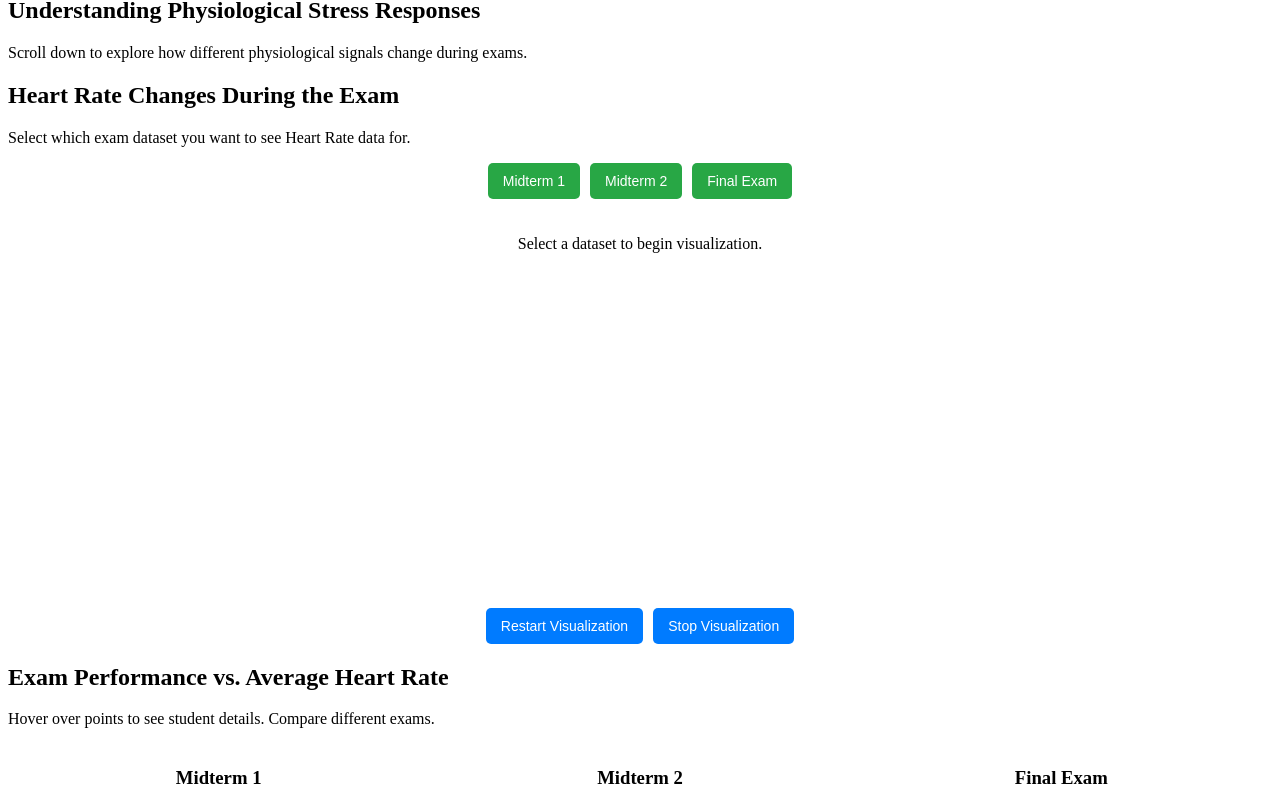
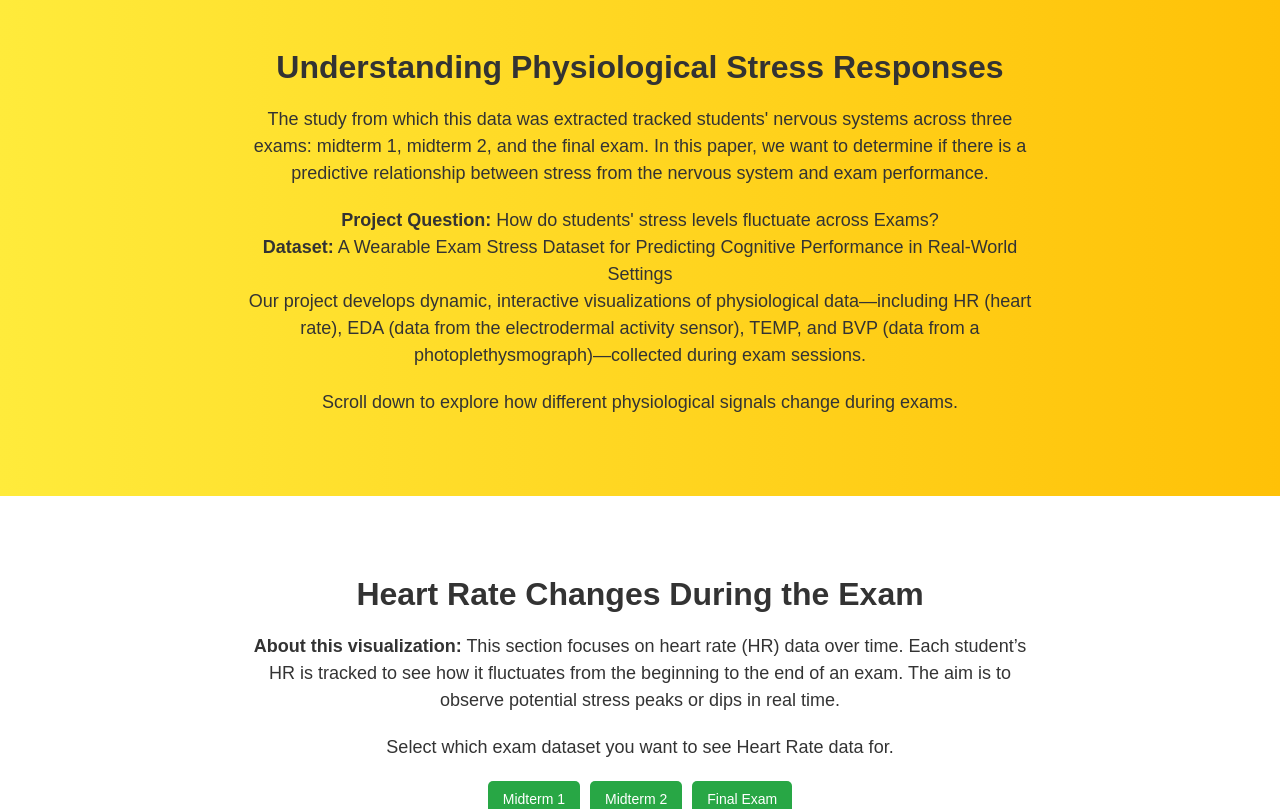
Before and after one commit to rumelikyan/DSC106---Final-Project, a plain HTML site: page index.html in a window 1280 px wide. Shown: the part 871-1680 px from the top of the page. Drawn offline with nearby package versions, Linux system fonts and the light colour scheme.

Commit message:
Changed styling and added bio's + a bit of write up

```diff
--- a/index.html
+++ b/index.html
@@ -115,7 +115,7 @@
 </head>
 
 <body>
-    <!-- ========== INTRO SECTION (unchanged) ========== -->
+    <!-- ========== INTRO SECTION (BLUE) ========== -->
     <section id="intro">
         <h1>How Stressed Are You Right Now?</h1>
         <p>
@@ -130,17 +130,34 @@
         <button id="restart-test-btn" style="display: none;">Take Test Again</button>
     </section>
 
-    <!-- Placeholder for Visualizations -->
-    <section id="visualizations">
+    <!-- ========== VISUALIZATIONS SECTION (YELLOW) ========== -->
+    <section id="visualizations" class="yellow-section">
         <h2>Understanding Physiological Stress Responses</h2>
+        <p>
+            The study from which this data was extracted tracked students' nervous systems across three exams:
+            midterm 1, midterm 2, and the final exam. In this paper, we want to determine if there is a predictive
+            relationship between stress from the nervous system and exam performance.
+        </p>
+        <p>
+            <strong>Project Question:</strong> How do students' stress levels fluctuate across Exams?<br>
+            <strong>Dataset:</strong> A Wearable Exam Stress Dataset for Predicting Cognitive Performance in Real-World Settings<br>
+            Our project develops dynamic, interactive visualizations of physiological data—including HR (heart rate),
+            EDA (data from the electrodermal activity sensor), TEMP, and BVP (data from a photoplethysmograph)—collected
+            during exam sessions.
+        </p>
         <p>Scroll down to explore how different physiological signals change during exams.</p>
     </section>
 
-    <!-- HEART RATE VISUALIZATION SECTION (unchanged) -->
-    <section id="heart-rate">
+    <!-- ========== HEART RATE VISUALIZATION (WHITE) ========== -->
+    <section id="heart-rate" class="white-section">
         <h2>Heart Rate Changes During the Exam</h2>
+        <p>
+            <strong>About this visualization:</strong> This section focuses on heart rate (HR) data over time.
+            Each student’s HR is tracked to see how it fluctuates from the beginning to the end of an exam.
+            The aim is to observe potential stress peaks or dips in real time.
+        </p>
+
         <p>Select which exam dataset you want to see Heart Rate data for.</p>
-
         <div class="exam-buttons">
             <button onclick="loadExamData('merged_midterm1_data.csv')">Midterm 1</button>
             <button onclick="loadExamData('merged_midterm2_data.csv')">Midterm 2</button>
@@ -161,10 +178,14 @@
         </div>
     </section>
 
-    <!-- SCATTER PLOTS (unchanged) -->
-    <section id="exam-performance">
+    <!-- ========== SCATTER PLOTS (YELLOW) ========== -->
+    <section id="exam-performance" class="yellow-section">
         <h2>Exam Performance vs. Average Heart Rate</h2>
-        <p>Hover over points to see student details. Compare different exams.</p>
+        <p>
+            <strong>About this visualization:</strong> This scatter plot compares each student’s average HR
+            to their exam score. Hover over points to see individual details. A high HR might suggest
+            heightened stress; by comparing it to exam scores, we can look for a correlation between stress and performance.
+        </p>
 
         <div id="scatterplots-container">
             <div class="scatterplot">
@@ -182,10 +203,14 @@
         </div>
     </section>
 
-    <!-- EDA (Sweat) Visualization with Enhanced Timeline -->
-    <section id="eda-visualization">
+    <!-- ========== EDA (Sweat) Visualization (WHITE) ========== -->
+    <section id="eda-visualization" class="white-section">
         <h2>EDA (Sweat) Visualization</h2>
-        <p>This section shows how EDA (Electrodermal Activity) changes over time for each student.</p>
+        <p>
+            <strong>About this visualization:</strong> EDA (Electrodermal Activity) tracks changes in skin conductance,
+            often associated with sweating. This timeline-based visualization shows how each student’s EDA changes
+            across the duration of an exam, potentially indicating moments of increased stress.
+        </p>
 
         <div class="exam-buttons">
             <button onclick="loadEDAData('merged_midterm1_data.csv')">Midterm 1</button>
@@ -217,9 +242,14 @@
         </div>
     </section>
 
-    <!-- Combined Averages (unchanged) -->
-    <section id="combined-averages">
+    <!-- ========== Combined Averages (YELLOW) ========== -->
+    <section id="combined-averages" class="yellow-section">
         <h2>Average HR & EDA Over Time (Combined)</h2>
+        <p>
+            <strong>About this visualization:</strong> By plotting average HR and EDA on the same chart, we can
+            see how these two metrics evolve together over time. If both lines spike simultaneously, that might
+            indicate an acute stress event shared among students.
+        </p>
         <p>Select an exam to plot both average HR and EDA on one chart. Use the checkboxes to show/hide each line.</p>
 
         <div class="exam-buttons">
@@ -238,10 +268,10 @@
                 Show EDA
             </label>
         </div>
-
         <div id="combined-chart-container"></div>
     </section>
 
+    <!-- Repeated tooltip div (unchanged) -->
     <div id="tooltip" style="
         position: absolute;
         display: none;
@@ -254,6 +284,7 @@
         z-index: 1000;">
     </div>
 
+    <!-- The rest of your scripts remain unchanged -->
     <script>
         /***********************************************************/
         /*   1) CODE FOR "HEART RATE TEST" (USER KEY INPUT)       */
@@ -851,10 +882,9 @@
                     .attr("transform", `translate(${width},0)`)
                     .call(d3.axisRight(yEDA).ticks(5));
 
-            // Move the second y-axis label slightly to the right
                 yAxisRight.append("text")
                     .attr("transform", "rotate(-90)")
-            .attr("y", 60)        // a bit more offset so it's not overlapping
+                    .attr("y", 60)
                     .attr("x", -height / 2)
                     .attr("dy", "-3.5em")
                     .attr("fill", "#000")
@@ -892,7 +922,7 @@
                 // Legend
                 const legend = chartArea.append("g")
                     .attr("id", "legend")
-            .attr("transform", `translate(${width - 80}, 10)`); // top-right corner
+                    .attr("transform", `translate(${width - 80}, 10)`);
 
                 // HR legend
                 legend.append("line")
@@ -936,7 +966,6 @@
                 updateLineVisibility();
 
                 // ----------- Hover Interactivity -----------
-            // We'll add circles for each line that show the closest data point
                 const hrCircle = chartArea.append("circle")
                     .attr("r", 4)
                     .attr("fill", "red")
@@ -947,10 +976,8 @@
                     .attr("fill", "blue")
                     .style("display", "none");
 
-            // A tooltip to show numeric values
                 const tooltip = d3.select("#tooltip");
 
-            // We'll create an overlay rectangle to track mouse movements
                 chartArea.append("rect")
                     .attr("class", "overlay")
                     .attr("width", width)
@@ -960,18 +987,14 @@
                     .on("mousemove", onMouseMove)
                     .on("mouseout", onMouseOut);
 
-            // Function to find the nearest X index from the mouse position
                 function onMouseMove(event) {
                     const [mouseX] = d3.pointer(event, this);
                     const xVal = xScale.invert(mouseX);
-
-            // find the nearest data point by minute
                     let idx = d3.bisector(d => d.Minute).left(data, xVal);
                     if (idx < 0) idx = 0;
                     if (idx >= data.length) idx = data.length - 1;
 
                     const dPoint = data[idx];
-            // Position each circle accordingly
                     if (hrCheckbox.checked) {
                         hrCircle
                             .style("display", null)
@@ -990,14 +1013,12 @@
                         edaCircle.style("display", "none");
                     }
 
-            // Show the tooltip with the numeric values
                     tooltip.style("display", "block")
                         .html(`
                             <strong>Minute:</strong> ${dPoint.Minute}<br>
                             ${hrCheckbox.checked ? `HR: ${dPoint.avgHR.toFixed(1)}<br>` : ""}
                             ${edaCheckbox.checked ? `EDA: ${dPoint.avgEDA.toFixed(2)}<br>` : ""}
                         `);
-
                     const [chartX, chartY] = d3.pointer(event, document.body);
                     tooltip
                         .style("left", chartX + 15 + "px")
@@ -1014,7 +1035,6 @@
         }
     </script>
 
-    <!-- Original tooltip div, unchanged -->
     <div id="tooltip" style="
         position: absolute;
         display: none;
--- a/styles.css
+++ b/styles.css
@@ -207,3 +207,80 @@ nav {
     border-radius: 5px;
     transition: width 0.5s ease-in-out;
 }
+
+/* Consistent Section Styling */
+section {
+    text-align: center;
+    padding: 40px 20px;
+    font-family: 'Arial', sans-serif;
+    /* Use an orange gradient that complements the blue of #intro */
+    background: linear-gradient(to right, #ff9800, #f57c00);
+    color: white;
+  }
+
+  /* Preserve the blue gradient for the intro section */
+  #intro {
+    background: linear-gradient(to right, #007bff, #0056b3);
+  }
+
+  /* Consistent Title Styling for all sections */
+  section h1,
+  section h2,
+  section h3 {
+    font-size: 32px;
+    margin: 20px 0;
+    text-align: center;
+  }
+
+  /* Consistent Paragraph Styling */
+  section p {
+    font-size: 18px;
+    text-align: center;
+  }
+
+  /* Remove default margins between sections and set a global style */
+section {
+    margin: 0;
+    padding: 60px 20px; /* Adjust as needed for spacing */
+  }
+
+  /* Yellow background for certain sections */
+  .yellow-section {
+    background: linear-gradient(to right, #ffeb3b, #ffc107);
+    color: #333;
+  }
+
+  /* White background for certain sections */
+  .white-section {
+    background: #fff;
+    color: #333;
+  }
+
+  /* Remove any extra white space that might appear between sections */
+  body, html {
+    margin: 0;
+    padding: 0;
+  }
+
+  /* Provide a consistent style for h2/h3 in these sections */
+  .yellow-section h2,
+  .white-section h2 {
+    font-size: 32px;
+    margin-bottom: 20px;
+  }
+
+  .yellow-section h3,
+  .white-section h3 {
+    font-size: 24px;
+    margin-bottom: 10px;
+  }
+
+  /* Ensure paragraphs in these sections are readable */
+  .yellow-section p,
+  .white-section p {
+    font-size: 18px;
+    line-height: 1.5;
+    max-width: 800px;
+    margin: 0 auto 20px auto; /* center and add bottom spacing */
+    text-align: center;
+  }
```
Lines whose indentation alone changed are shown as unchanged.
